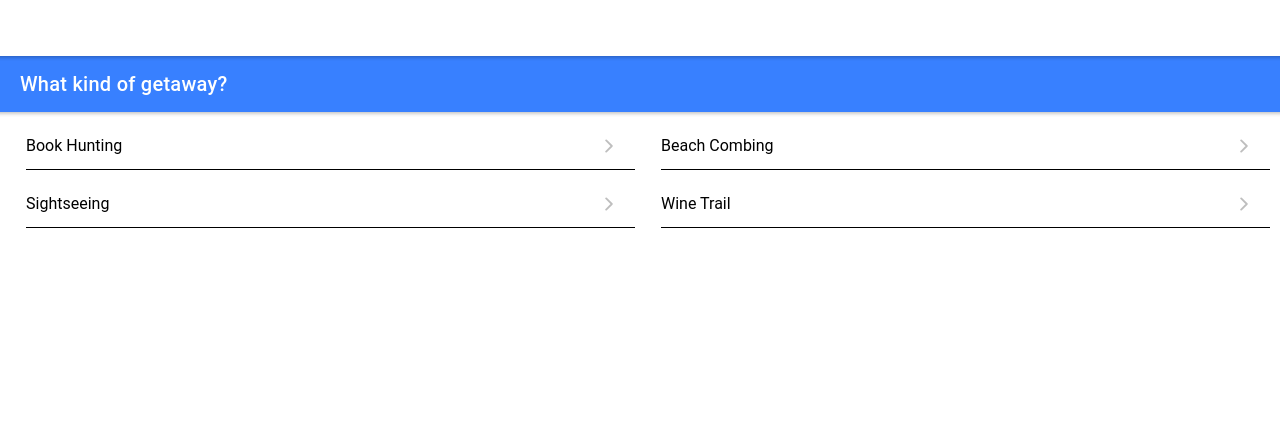
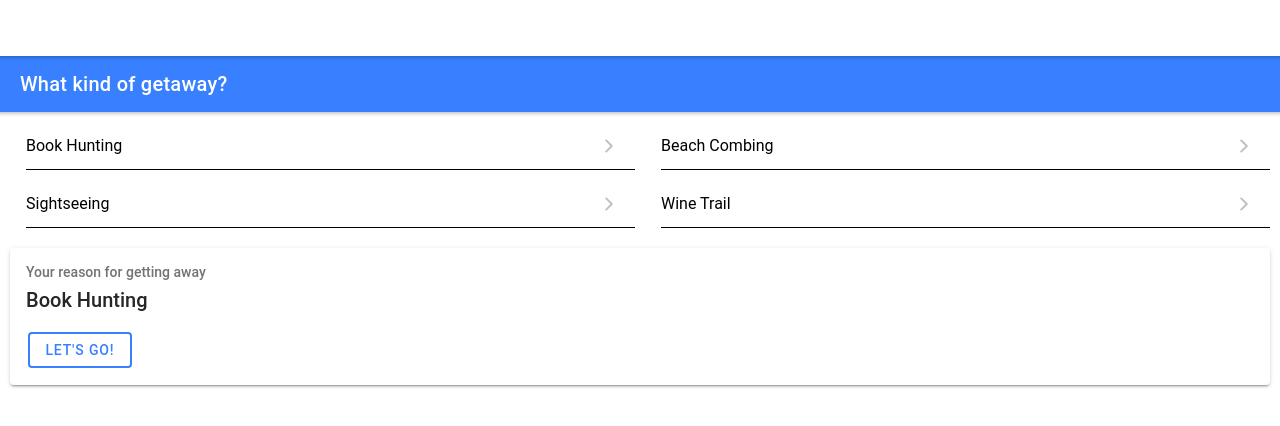
Before and after one commit to mgatto/getaway-planner, a React (Create React App) app: page /why in a window 1280 px wide. Both pictures are taken after a click on the element "Book Hunting". Shown: the top 426 px of the page. Built offline with nearby package versions, Linux system fonts and the light colour scheme.

Commit message:
feat: show selected intent

```diff
--- a/src/pages/WhyGo.tsx
+++ b/src/pages/WhyGo.tsx
@@ -1,12 +1,22 @@
 import React, { EventHandler, useContext } from "react";
 
 import {
+  IonButton,
+  IonCard,
+  IonCardContent,
+  IonCardHeader,
+  IonCardSubtitle,
+  IonCardTitle,
   IonCol,
   IonContent,
   IonGrid,
   IonHeader,
+  IonImg,
+  IonLabel,
   IonPage,
   IonRow,
+  IonText,
+  IonThumbnail,
   IonTitle,
   IonToolbar,
 } from "@ionic/react";
@@ -19,10 +29,13 @@ export interface GetawayTypeProps extends Intention {
 
 const WhyGo: React.FC = () => {
   const getawayCtx = useContext(Getaway);
+  // const currentIntention = getawayCtx.currentIntention;
 
   const getawayTypeSelectionHandler = (id: number) => {
     // console.log(id);
     getawayCtx.selectOneIntent(id);
+
+    //TODO add a card below the options to show the current intention
   };
 
   return (
@@ -49,6 +62,20 @@ const WhyGo: React.FC = () => {
             ))}
           </IonRow>
         </IonGrid>
+        {getawayCtx.currentIntention.id > 0 && (
+          <IonCard>
+            <IonCardHeader>
+              <IonCardSubtitle>Your reason for getting away</IonCardSubtitle>
+              <IonCardTitle>{getawayCtx.currentIntention.title}</IonCardTitle>
+            </IonCardHeader>
+            <IonCardContent>
+              {/*TODO convert into RouterLink*/}
+              <IonButton fill="outline" slot="end">
+                Let's go!
+              </IonButton>
+            </IonCardContent>
+          </IonCard>
+        )}
       </IonContent>
     </IonPage>
   );
```
